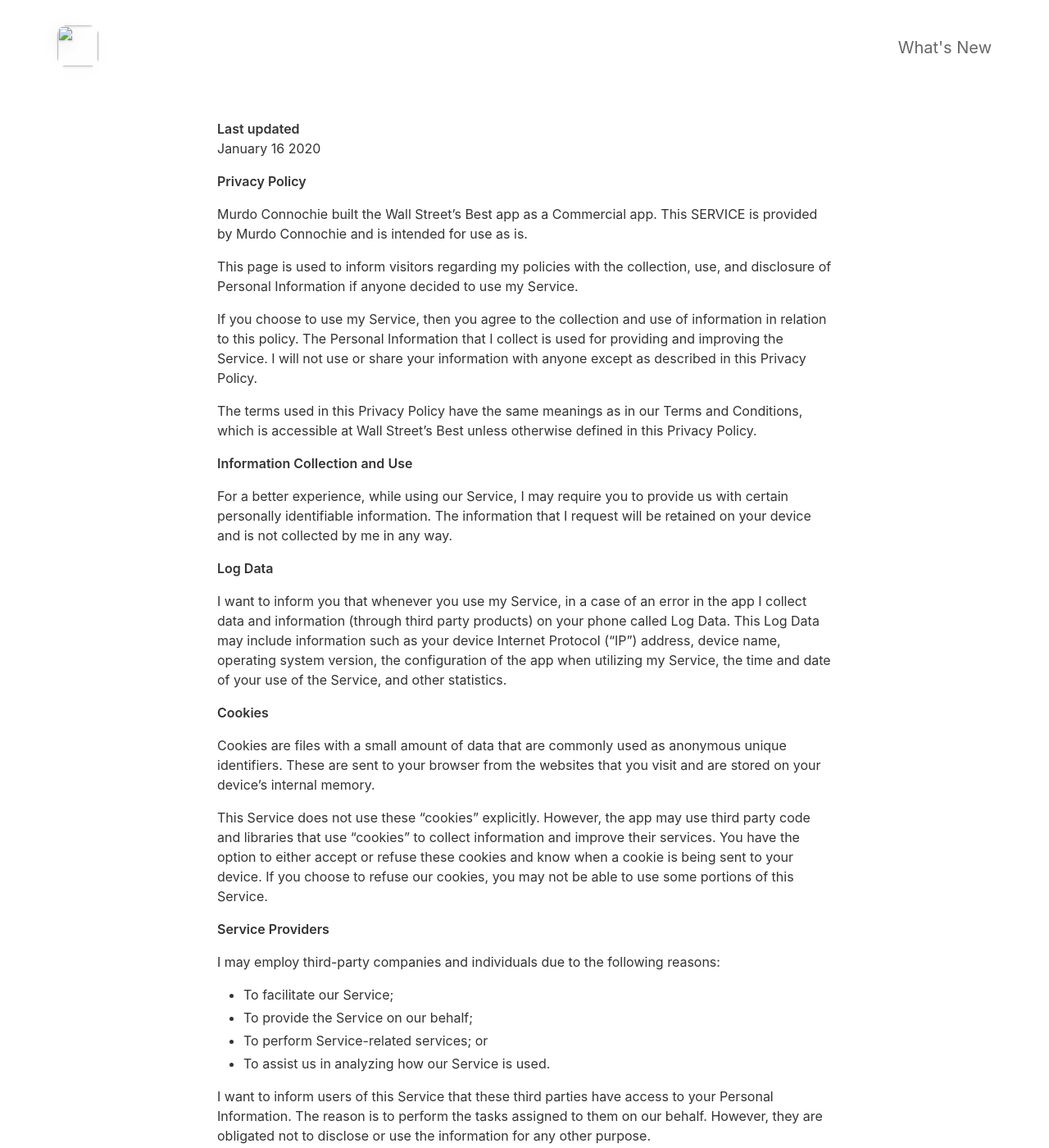
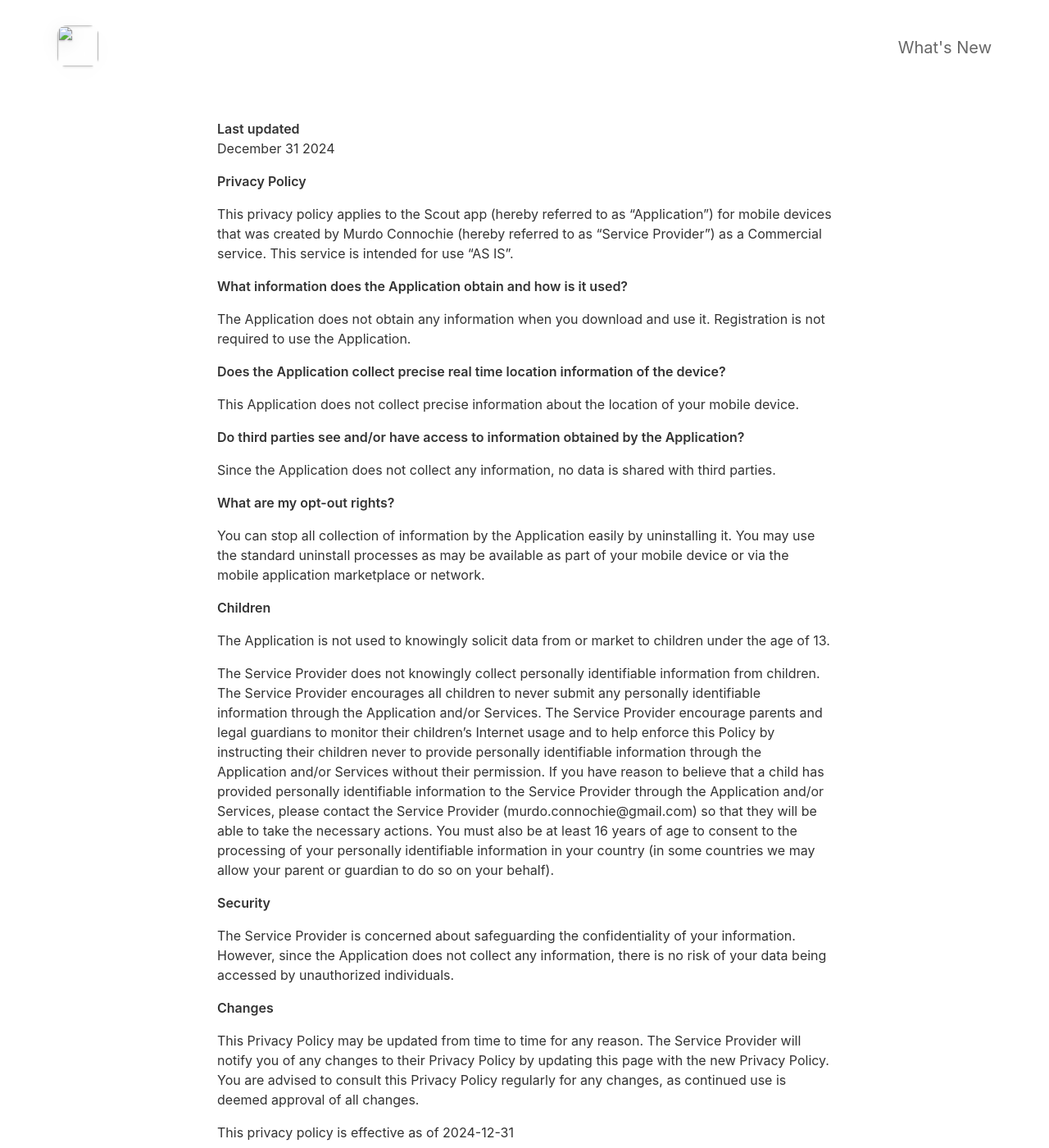
Before and after one commit to Murdo-C/scout.github.io, a Jekyll site: the page built from _pages/privacypolicy.md, in a window 1280 px wide and 1400 px high. Shown: the whole window at 82% size. Built offline with Jekyll 4.4.1, drawn with Linux system fonts in a browser that asks for light colours; nearby versions of some CDN libraries; some of the changed text lies outside the part shown.

Commit message:
Update privacypolicy.md

```diff
--- a/_pages/privacypolicy.md
+++ b/_pages/privacypolicy.md
@@ -5,63 +5,52 @@
 ---
 
 **Last updated**
-January 16 2020
+December 31 2024
 
 **Privacy Policy**
 
-Murdo Connochie built the Wall Street's Best app as a Commercial app. This SERVICE is provided by Murdo Connochie and is intended for use as is.
+This privacy policy applies to the Scout app (hereby referred to as "Application") for mobile devices that was created by Murdo Connochie (hereby referred to as "Service Provider") as a Commercial service. This service is intended for use "AS IS".
 
-This page is used to inform visitors regarding my policies with the collection, use, and disclosure of Personal Information if anyone decided to use my Service.
+**What information does the Application obtain and how is it used?**
 
-If you choose to use my Service, then you agree to the collection and use of information in relation to this policy. The Personal Information that I collect is used for providing and improving the Service. I will not use or share your information with anyone except as described in this Privacy Policy.
+The Application does not obtain any information when you download and use it. Registration is not required to use the Application.
 
-The terms used in this Privacy Policy have the same meanings as in our Terms and Conditions, which is accessible at Wall Street's Best unless otherwise defined in this Privacy Policy.
+**Does the Application collect precise real time location information of the device?**
 
-**Information Collection and Use**
+This Application does not collect precise information about the location of your mobile device.
 
-For a better experience, while using our Service, I may require you to provide us with certain personally identifiable information. The information that I request will be retained on your device and is not collected by me in any way.
+**Do third parties see and/or have access to information obtained by the Application?**
 
-**Log Data**
+Since the Application does not collect any information, no data is shared with third parties.
 
-I want to inform you that whenever you use my Service, in a case of an error in the app I collect data and information (through third party products) on your phone called Log Data. This Log Data may include information such as your device Internet Protocol (“IP”) address, device name, operating system version, the configuration of the app when utilizing my Service, the time and date of your use of the Service, and other statistics.
+**What are my opt-out rights?**
 
-**Cookies**
+You can stop all collection of information by the Application easily by uninstalling it. You may use the standard uninstall processes as may be available as part of your mobile device or via the mobile application marketplace or network.
 
-Cookies are files with a small amount of data that are commonly used as anonymous unique identifiers. These are sent to your browser from the websites that you visit and are stored on your device's internal memory.
+**Children**
 
-This Service does not use these “cookies” explicitly. However, the app may use third party code and libraries that use “cookies” to collect information and improve their services. You have the option to either accept or refuse these cookies and know when a cookie is being sent to your device. If you choose to refuse our cookies, you may not be able to use some portions of this Service.
+The Application is not used to knowingly solicit data from or market to children under the age of 13.
 
-**Service Providers**
-
-I may employ third-party companies and individuals due to the following reasons:
-
-*   To facilitate our Service;
-*   To provide the Service on our behalf;
-*   To perform Service-related services; or
-*   To assist us in analyzing how our Service is used.
-
-I want to inform users of this Service that these third parties have access to your Personal Information. The reason is to perform the tasks assigned to them on our behalf. However, they are obligated not to disclose or use the information for any other purpose.
+The Service Provider does not knowingly collect personally identifiable information from children. The Service Provider encourages all children to never submit any personally identifiable information through the Application and/or Services. The Service Provider encourage parents and legal guardians to monitor their children's Internet usage and to help enforce this Policy by instructing their children never to provide personally identifiable information through the Application and/or Services without their permission. If you have reason to believe that a child has provided personally identifiable information to the Service Provider through the Application and/or Services, please contact the Service Provider (murdo.connochie@gmail.com) so that they will be able to take the necessary actions. You must also be at least 16 years of age to consent to the processing of your personally identifiable information in your country (in some countries we may allow your parent or guardian to do so on your behalf).
 
 **Security**
 
-I value your trust in providing us your Personal Information, thus we are striving to use commercially acceptable means of protecting it. But remember that no method of transmission over the internet, or method of electronic storage is 100% secure and reliable, and I cannot guarantee its absolute security.
+The Service Provider is concerned about safeguarding the confidentiality of your information. However, since the Application does not collect any information, there is no risk of your data being accessed by unauthorized individuals.
 
-**Links to Other Sites**
+**Changes**
 
-This Service may contain links to other sites. If you click on a third-party link, you will be directed to that site. Note that these external sites are not operated by me. Therefore, I strongly advise you to review the Privacy Policy of these websites. I have no control over and assume no responsibility for the content, privacy policies, or practices of any third-party sites or services.
+This Privacy Policy may be updated from time to time for any reason. The Service Provider will notify you of any changes to their Privacy Policy by updating this page with the new Privacy Policy. You are advised to consult this Privacy Policy regularly for any changes, as continued use is deemed approval of all changes.
 
-**Children’s Privacy**
+This privacy policy is effective as of 2024-12-31
 
-These Services do not address anyone under the age of 13. I do not knowingly collect personally identifiable information from children under 13\. In the case I discover that a child under 13 has provided me with personal information, I immediately delete this from our servers. If you are a parent or guardian and you are aware that your child has provided us with personal information, please contact me so that I will be able to do necessary actions.
+**Your Consent**
 
-**Changes to This Privacy Policy**
-
-I may update our Privacy Policy from time to time. Thus, you are advised to review this page periodically for any changes. I will notify you of any changes by posting the new Privacy Policy on this page.
-
-This policy is effective as of 2021-01-16
+By using the Application, you are consenting to the processing of your information as set forth in this Privacy Policy now and as amended by the Service Provider.
 
 **Contact Us**
 
-If you have any questions or suggestions about my Privacy Policy, do not hesitate to contact me at murdo.connochie@gmail.com.
+If you have any questions regarding privacy while using the Application, or have questions about the practices, please contact the Service Provider via email at murdo.connochie@gmail.com.
 
-This privacy policy page was created at [privacypolicytemplate.net](https://privacypolicytemplate.net) and modified/generated by [App Privacy Policy Generator](https://app-privacy-policy-generator.nisrulz.com/)
+* * *
+
+This privacy policy page was generated by [App Privacy Policy Generator](https://app-privacy-policy-generator.nisrulz.com/)
```
